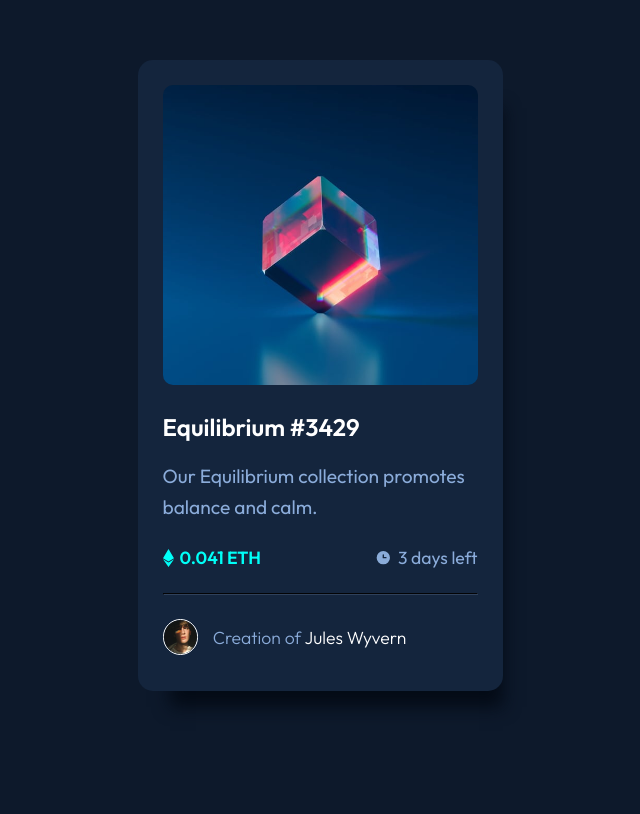
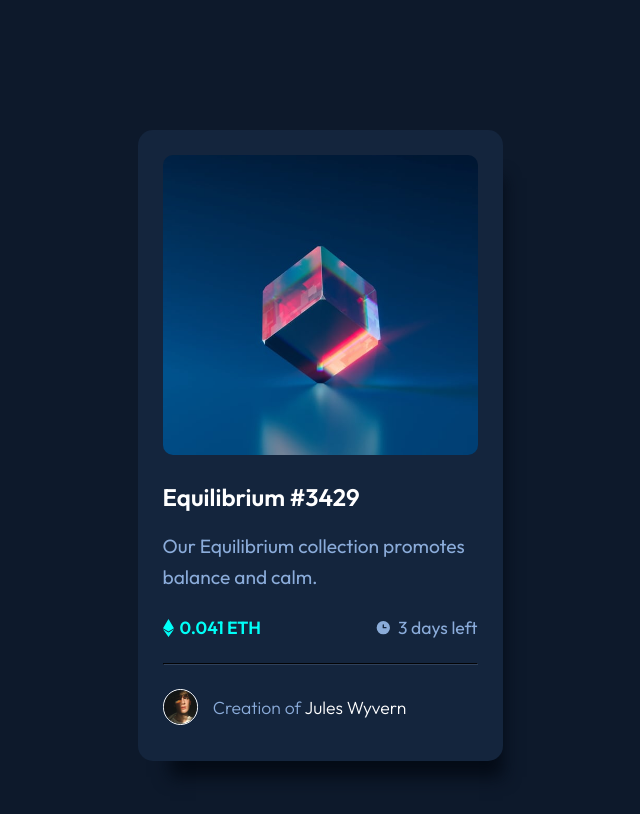
Before and after one commit to DagimTizazu/nft-preview-card-component, a React (Vite) app: page / in a window 1280 px wide. Shown: the top 814 px of the page, without its empty margins (320-960 px from the left). Built offline with nearby package versions, Linux system fonts and the light colour scheme.

Commit message:
update app.css

```diff
--- a/src/App.css
+++ b/src/App.css
@@ -2,6 +2,12 @@
   padding: 60px 20px;
   background-color: hsl(217, 54%, 11%);
   color: hsl(215, 51%, 70%);
+}
+
+@media (min-width: 700px){
+  #root {
+    padding: 130px 20px;
+  }
 }
 
 .card {
```
